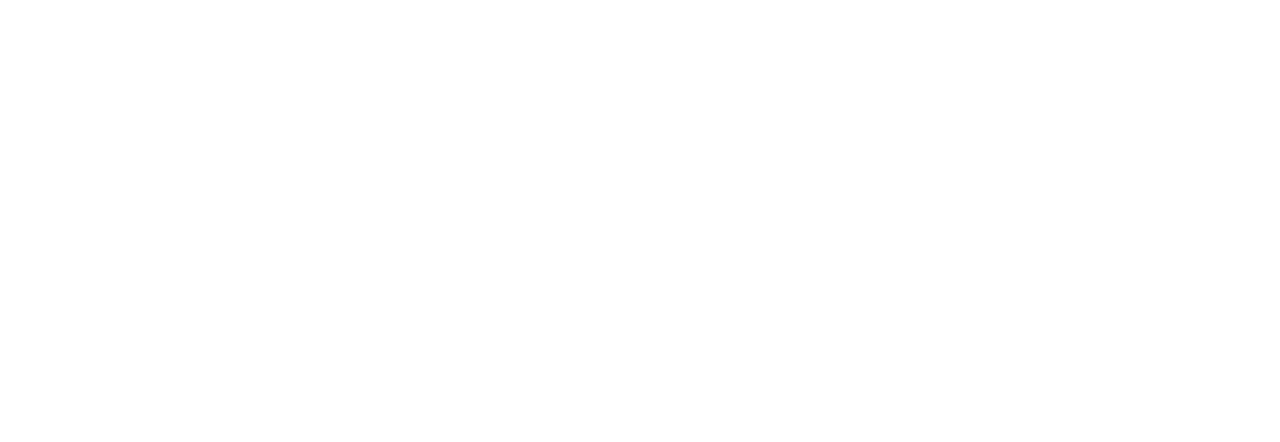
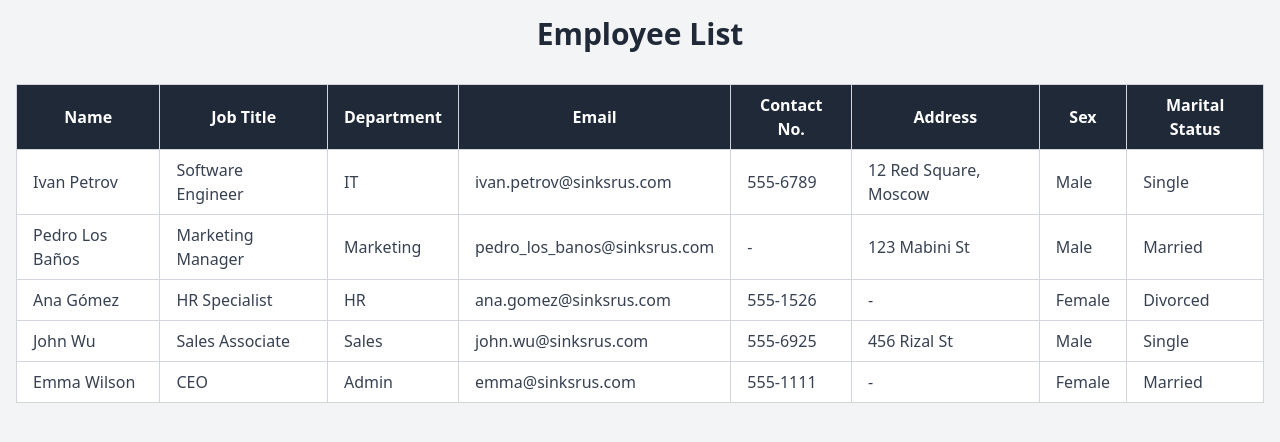
Before and after one commit to jethermasidong/sinkssys, a plain HTML site: page employeelist.html in a window 1280 px wide. Drawn offline with nearby package versions, Linux system fonts and the light colour scheme.

Commit message:
updating the index.html and employee_list.html

```diff
--- a/employeelist.html
+++ b/employeelist.html
@@ -0,0 +1,81 @@
+<!DOCTYPE html>
+<html lang="en">
+<head>
+    <meta charset="UTF-8">
+    <meta name="viewport" content="width=device-width, initial-scale=1.0">
+    <title>Employee List</title>
+    <script src="https://cdn.tailwindcss.com"></script>
+</head>
+<body class="bg-gray-100">
+    <div class="container mx-auto p-4">
+        <h1 class="text-center text-3xl font-bold text-gray-800 mb-8">Employee List</h1>
+
+        <table class="min-w-full bg-white border border-gray-300">
+            <thead>
+                <tr class="bg-gray-800 text-white">
+                    <th class="py-2 px-4 border border-gray-300">Name</th>
+                    <th class="py-2 px-4 border border-gray-300">Job Title</th>
+                    <th class="py-2 px-4 border border-gray-300">Department</th>
+                    <th class="py-2 px-4 border border-gray-300">Email</th>
+                    <th class="py-2 px-4 border border-gray-300">Contact No.</th>
+                    <th class="py-2 px-4 border border-gray-300">Address</th>
+                    <th class="py-2 px-4 border border-gray-300">Sex</th>
+                    <th class="py-2 px-4 border border-gray-300">Marital Status</th>
+                </tr>
+            </thead>
+            <tbody>
+                <tr class="text-gray-700">
+                    <td class="py-2 px-4 border border-gray-300">Ivan Petrov</td>
+                    <td class="py-2 px-4 border border-gray-300">Software Engineer</td>
+                    <td class="py-2 px-4 border border-gray-300">IT</td>
+                    <td class="py-2 px-4 border border-gray-300">ivan.petrov@sinksrus.com</td>
+                    <td class="py-2 px-4 border border-gray-300">555-6789</td>
+                    <td class="py-2 px-4 border border-gray-300">12 Red Square, Moscow</td>
+                    <td class="py-2 px-4 border border-gray-300">Male</td>
+                    <td class="py-2 px-4 border border-gray-300">Single</td>
+                </tr>
+                <tr class="text-gray-700">
+                    <td class="py-2 px-4 border border-gray-300">Pedro Los Baños</td>
+                    <td class="py-2 px-4 border border-gray-300">Marketing Manager</td>
+                    <td class="py-2 px-4 border border-gray-300">Marketing</td>
+                    <td class="py-2 px-4 border border-gray-300">pedro_los_banos@sinksrus.com</td>
+                    <td class="py-2 px-4 border border-gray-300">-</td>
+                    <td class="py-2 px-4 border border-gray-300">123 Mabini St</td>
+                    <td class="py-2 px-4 border border-gray-300">Male</td>
+                    <td class="py-2 px-4 border border-gray-300">Married</td>
+                </tr>
+                <tr class="text-gray-700">
+                    <td class="py-2 px-4 border border-gray-300">Ana Gómez</td>
+                    <td class="py-2 px-4 border border-gray-300">HR Specialist</td>
+                    <td class="py-2 px-4 border border-gray-300">HR</td>
+                    <td class="py-2 px-4 border border-gray-300">ana.gomez@sinksrus.com</td>
+                    <td class="py-2 px-4 border border-gray-300">555-1526</td>
+                    <td class="py-2 px-4 border border-gray-300">-</td>
+                    <td class="py-2 px-4 border border-gray-300">Female</td>
+                    <td class="py-2 px-4 border border-gray-300">Divorced</td>
+                </tr>
+                <tr class="text-gray-700">
+                    <td class="py-2 px-4 border border-gray-300">John Wu</td>
+                    <td class="py-2 px-4 border border-gray-300">Sales Associate</td>
+                    <td class="py-2 px-4 border border-gray-300">Sales</td>
+                    <td class="py-2 px-4 border border-gray-300">john.wu@sinksrus.com</td>
+                    <td class="py-2 px-4 border border-gray-300">555-6925</td>
+                    <td class="py-2 px-4 border border-gray-300">456 Rizal St</td>
+                    <td class="py-2 px-4 border border-gray-300">Male</td>
+                    <td class="py-2 px-4 border border-gray-300">Single</td>
+                </tr>
+                <tr class="text-gray-700">
+                    <td class="py-2 px-4 border border-gray-300">Emma Wilson</td>
+                    <td class="py-2 px-4 border border-gray-300">CEO</td>
+                    <td class="py-2 px-4 border border-gray-300">Admin</td>
+                    <td class="py-2 px-4 border border-gray-300">emma@sinksrus.com</td>
+                    <td class="py-2 px-4 border border-gray-300">555-1111</td>
+                    <td class="py-2 px-4 border border-gray-300">-</td>
+                    <td class="py-2 px-4 border border-gray-300">Female</td>
+                    <td class="py-2 px-4 border border-gray-300">Married</td>
+                </tr>
+            </tbody>
+        </table>
+    </div>
+</body>
+</html>
```
Also changed, not shown: index.html (+10 -3 lines).
